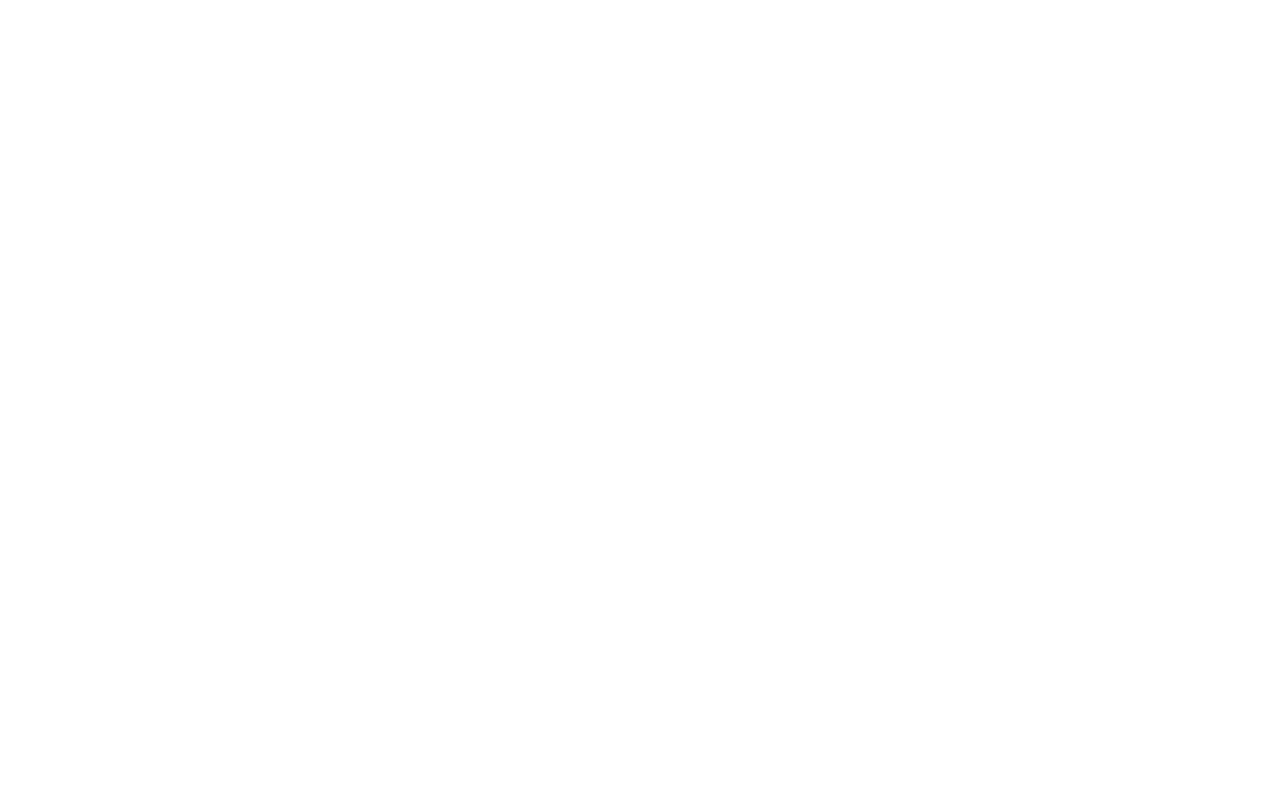
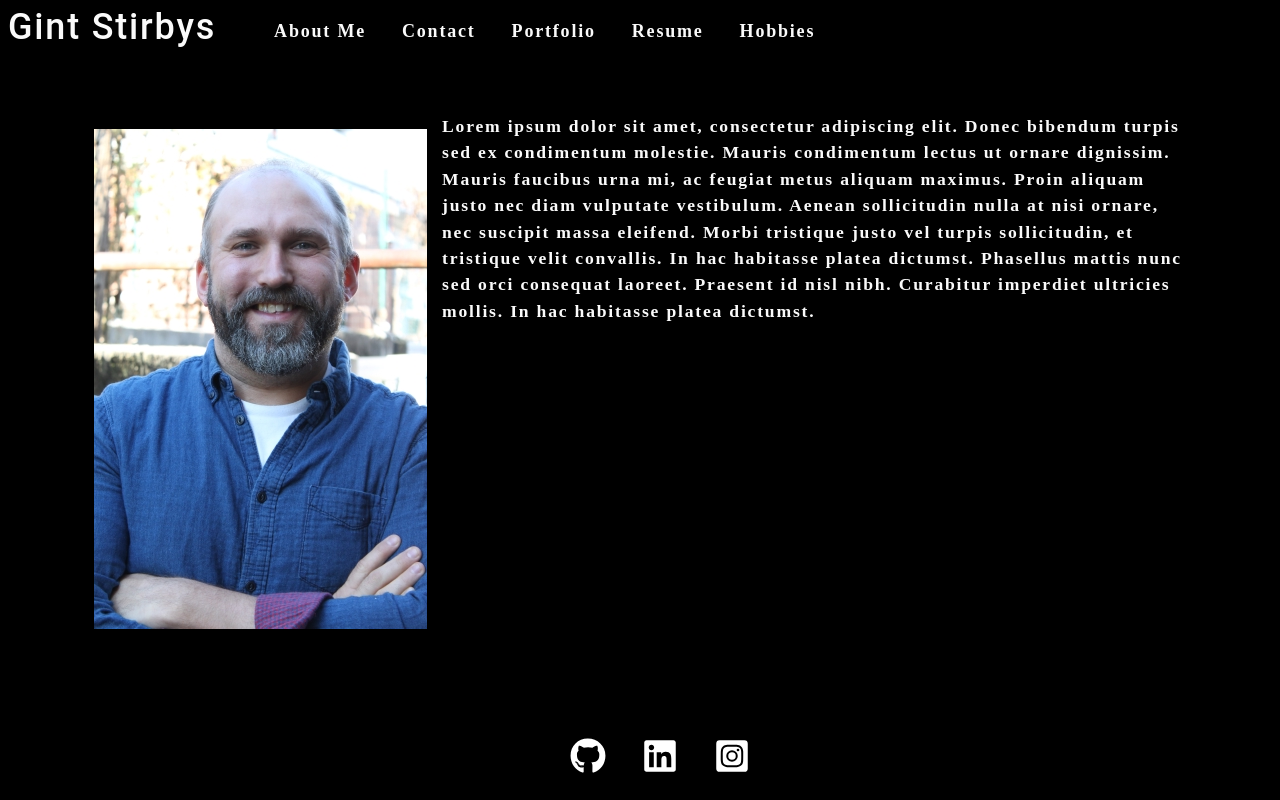
Before and after one commit to Gintstir/react-portfolio, a React (Create React App) app: page / in a window 1280 px wide. Built offline with nearby package versions, Linux system fonts and the light colour scheme.

Commit message:
added about me with dummy text, component it static but renders

```diff
--- a/package.json
+++ b/package.json
@@ -8,6 +8,7 @@
     "@testing-library/user-event": "^12.8.3",
     "react": "^17.0.1",
     "react-dom": "^17.0.1",
+    "react-icons": "^4.2.0",
     "react-scripts": "4.0.3",
     "web-vitals": "^1.1.1"
   },
--- a/src/App.js
+++ b/src/App.js
@@ -1,12 +1,22 @@
 import React from 'react';
+import Header from './components/Header';
+import About from './components/About';
+//import Nav from './components/Nav';
+// import Project from './components/Project';
+import Footer from './components/Footer';
 
 
-function App() {
+
+const App = () => {
   return (
     <div>
+      <Header />
       <main>
-
+        <About />
+        {/* <Nav />
+        <Project /> */}
       </main>
+      <Footer />
     </div>
   );
 }
--- /dev/null
+++ b/src/components/About/index.js
@@ -0,0 +1,20 @@
+import React from 'react';
+import profPic from '../../assets/images/profpic.JPG'
+
+
+function About () {
+    return (
+        <section>
+
+            <div >
+                <p classname="mx-2"><img src={profPic} alt="profile" className="my-2 profile" />
+                    Lorem ipsum dolor sit amet, consectetur adipiscing elit. Donec bibendum turpis sed ex condimentum molestie. Mauris condimentum lectus ut ornare dignissim. Mauris faucibus urna mi, ac feugiat metus aliquam maximus. Proin aliquam justo nec diam vulputate vestibulum. Aenean sollicitudin nulla at nisi ornare, nec suscipit massa eleifend. Morbi tristique justo vel turpis sollicitudin, et tristique velit convallis. In hac habitasse platea dictumst. Phasellus mattis nunc sed orci consequat laoreet. Praesent id nisl nibh. Curabitur imperdiet ultricies mollis. In hac habitasse platea dictumst.
+                </p>
+            </div>
+        </section>
+    )
+}
+
+
+
+export default About;
--- /dev/null
+++ b/src/components/Footer/index.js
@@ -0,0 +1,30 @@
+import React from 'react'
+import { FaGithub, FaLinkedin, FaInstagramSquare } from "react-icons/fa"
+import { IconContext } from 'react-icons'
+
+function Footer() {
+
+    return (
+        <IconContext.Provider value={{ color: "white", size: "2em "}}>
+
+        <div className="footer">
+            <footer  >
+                <ul className="social-icons">
+                    <li className="mx-2">
+                        <a href="https://github.com/Gintstir" rel="noreferrer "target="_blank"><FaGithub /></a>
+                    </li>
+                    <li className="mx-2">
+                        <a href="https://www.linkedin.com/in/gintautas-stirbys/" rel="noreferrer" target="_blank"><FaLinkedin /></a>
+                    </li>
+                    <li className="mx-2">
+                        <a href="https://www.instagram.com/gintstir/" rel="noreferrer" target="_blank"><FaInstagramSquare /></a>
+                    </li>
+                </ul>
+            </footer>
+        </div>
+
+        </IconContext.Provider>
+    )
+}
+
+export default Footer;
--- /dev/null
+++ b/src/components/Header/index.js
@@ -0,0 +1,13 @@
+import React from 'react';
+import Nav from '../Nav'
+
+function Header() {
+    return (
+        <header className="flex-row px-1">
+            <h1>Gint Stirbys</h1>
+            <Nav />
+        </header>
+    )
+}
+
+export default Header;
--- /dev/null
+++ b/src/components/Nav/index.js
@@ -0,0 +1,39 @@
+import React from 'react';
+
+function Nav() {
+
+    return (
+        <nav>
+            <ul className="flex-row">
+                <li className="mx-2">
+                    <a data-testid="about" href="#about">
+                    About Me
+                    </a>
+                </li>
+                <li className={'mx-2 navActive'}>
+                    <a href="#Contact">
+                    Contact
+                    </a>
+                </li>
+                <li className="mx-2">
+                    <a href="#projects">
+                        Portfolio
+                    </a>
+                </li>
+                <li className="mx-2">
+                    <a href="#projects">
+                        Resume
+                    </a>
+                </li>
+                <li className="mx-2">
+                    <a href="#projects">
+                        Hobbies
+                    </a>
+                </li>
+            </ul>
+        </nav>
+    )
+}
+
+
+export default Nav;
--- /dev/null
+++ b/src/components/Project/index.js
@@ -0,0 +1,9 @@
+import React from 'react';
+
+function Project() {
+    return (
+
+    )
+}
+
+export default Project
--- a/src/index.css
+++ b/src/index.css
@@ -11,3 +11,321 @@
   font-family: source-code-pro, Menlo, Monaco, Consolas, 'Courier New',
     monospace;
 }
+
+/* My CSS------------------------------------------------------------ */
+
+main {
+	margin: 0 auto;
+	max-width: 90%;
+  padding: 50px 30px;
+}
+:root {
+  --primary: #8c54ff;
+  --secondary: #F3A847;
+  --tertiary: #B12704;
+  --light: #fafafa;
+  --dark: #000000;
+  --darker: #111111;
+  --error: rgb(228, 46, 1);
+  --spacing-one: calc(1rem * 0.5);
+  --spacing-two: calc(1rem);
+  --spacing-five: calc(2.5rem);
+
+}
+
+* {
+  box-sizing: border-box;
+}
+
+html,
+body {
+  min-height: 100%;
+}
+
+body {
+  margin: 0;
+  padding: 0;
+  font-weight: 600;
+  line-height: 1.5;
+  font-size: 18px;
+  letter-spacing: .1em;
+  background: var(--dark);
+  color: var(--light);
+  font-family: 'Poiret One', cursive;
+
+}
+
+h1,
+h2,
+h3,
+h4,
+h5,
+h6 {
+  font-family: 'Roboto', sans-serif;
+  font-weight: 500;
+  margin: 5px 0;
+  line-height: 1.25;
+}
+
+h1 {
+  font-size: 2.25rem;
+}
+
+h2 {
+  font-size: 2rem;
+}
+
+h3 {
+  font-size: 1.75rem;
+}
+
+h4 {
+  font-size: 1.5rem;
+}
+
+h5 {
+  font-size: 1.25rem;
+}
+
+h6 {
+  font-size: 1rem;
+}
+
+p {
+  font-size: 1.1rem;
+  margin-top: 0;
+}
+
+a {
+  color: var(--tertiary);
+  text-decoration: none;
+  font-weight: bold;
+}
+
+a:hover {
+  text-decoration: underline;
+}
+
+header {
+  background: var(--dark);
+}
+
+header a {
+  color: var(--light);
+}
+
+button {
+  font-size: 1rem;
+  text-decoration: none;
+  padding: 0.25rem 1rem;
+  border-radius: .5rem;
+  border: none;
+  outline: none;
+  cursor: pointer;
+  margin: 0 1px;
+  background-color: var(--secondary);
+}
+
+button:hover {
+  opacity: .8;
+}
+
+button[disabled] {
+  cursor: default;
+  opacity: .8;
+}
+
+img {
+  max-width: 100%;
+}
+
+span[role="img"] {
+  cursor: default;
+}
+
+form {
+  width: 40%;
+}
+
+input {
+  font-size: 1rem;
+  padding: 0.25rem;
+  border: 1px solid var(--dark);
+  outline: none;
+  border-radius: 3px;
+  transition: box-shadow 0.2s;
+}
+
+input:focus {
+  border: 1px solid var(--secondary);
+  box-shadow: 0 0 .25rem rgba(0, 0, 0, .5);
+}
+
+li {
+  list-style: none;
+}
+
+nav a:hover {
+  text-decoration: none;
+}
+
+nav  li {
+  cursor: pointer;
+}
+
+textarea {
+	width: 600px;
+	height: 120px;
+	border: 3px solid #cccccc;
+	padding: 5px;
+}
+
+.container {
+  width: 85%;
+  max-width: 1200px;
+  margin-left: auto;
+  margin-right: auto;
+}
+
+.flex-row {
+  display: flex;
+  flex-wrap: wrap;
+}
+
+.space-between {
+  justify-content: space-between;
+}
+
+.flex-end {
+  justify-content: flex-end;
+}
+
+.mx-1 {
+  margin-right: var(--spacing-one);
+  margin-left: var(--spacing-one);
+}
+
+.mx-2 {
+  margin-right: var(--spacing-two);
+  margin-left: var(--spacing-two);
+}
+
+.my-1 {
+  margin-top: var(--spacing-one);
+  margin-bottom: var(--spacing-one);
+}
+
+.my-2 {
+  margin-top: var(--spacing-two);
+  margin-bottom: var(--spacing-two);
+}
+
+.my-5 {
+  margin-top: var(--spacing-five);
+  margin-bottom: var(--spacing-five);
+}
+
+.px-1 {
+  padding-right: var(--spacing-one);
+  padding-left: var(--spacing-one);
+}
+
+.px-2 {
+  padding-right: var(--spacing-two);
+  padding-left: var(--spacing-two);
+}
+
+.py-1 {
+  padding-top: var(--spacing-one);
+  padding-bottom: var(--spacing-one);
+}
+
+.py-2 {
+  padding-top: var(--spacing-two);
+  padding-bottom: var(--spacing-two);
+}
+
+.card {
+  width: 25%;
+  text-align: center;
+}
+
+.img-thumbnail {
+  width: auto;
+  height: 300px;
+  margin-bottom: 50px;
+  cursor: pointer;
+}
+
+.modalBackdrop {
+	background: rgba(0, 0, 0, .65);
+	bottom: 0;
+	left: 0;
+	overflow: auto;
+	position: fixed;
+	right: 0;
+	top: 0;
+	z-index: 1;
+}
+
+.modalContainer {
+	background: var(--darker);
+	border-radius: 5px;
+	max-width: 100%;
+	margin: 50px auto;
+	padding: 15px;
+	width: 960px;
+}
+
+.modalTitle {
+	font-size: 18px;
+	font-weight: 600;
+	margin-bottom: 25px;
+}
+
+button {
+	background: var(--primary);
+	border: 0;
+	border-radius: 5px;
+	color: #fff;
+	cursor: pointer;
+	font-size: 16px;
+	font-weight: 600;
+	margin-bottom: 30px;
+	padding: 10px 15px;
+}
+
+a {
+	border-radius: 5px;
+	color: var(--primary);
+	font-weight: 600;
+	padding: 2px 4px;
+	margin-left: -2px;
+	margin-right: -2px;
+
+}
+
+.navActive {
+  color: var(--secondary);
+}
+
+.footer {
+  position: fixed;
+  left: 0;
+  bottom: 0;
+  width: 100%;
+  color: white;
+  text-align: center;
+  margin: 0 auto;
+}
+
+.social-icons {
+  display: flex ;
+  align-items: center ;
+  justify-content: center ;
+}
+
+.profile {
+  float: left;
+  margin-right: 15px;
+}
```
Also changed, not shown: src/assets/images/profpic.JPG (added), src/utils/helpers.js (renamed from src/assets/utils/helpers.js), 1 other file (tests, documents, lock files or other folders).
